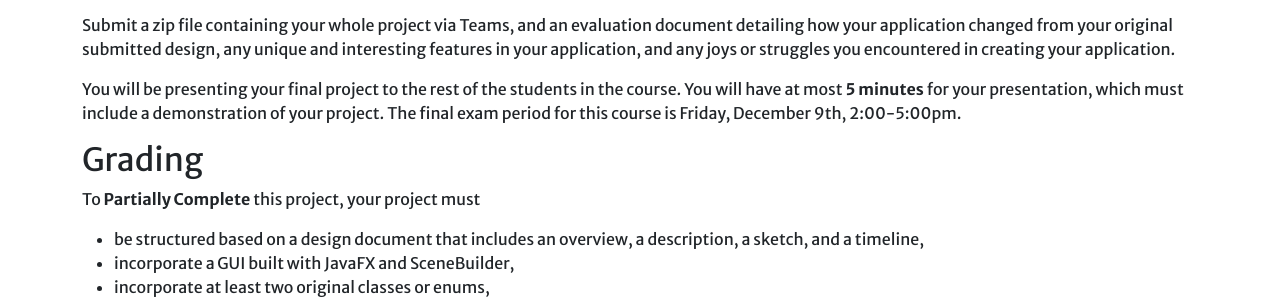
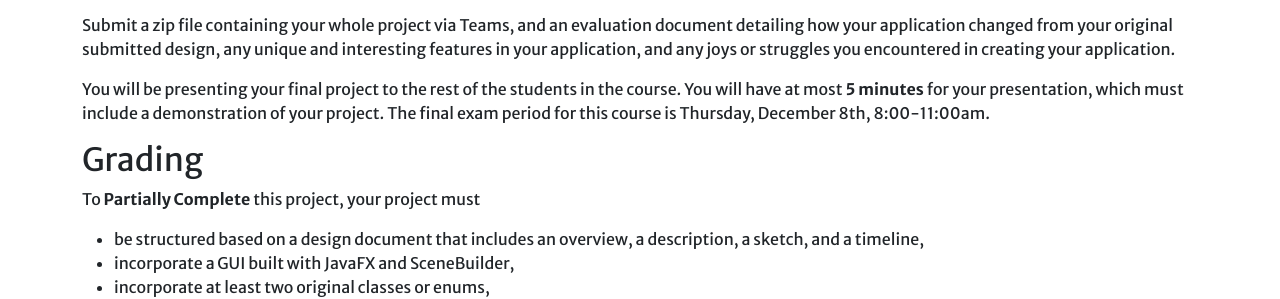
Before and after one commit to Hendrix-CS/csci151, a Jekyll site: the page built from projects/final-project.md, in a window 1280 px wide and 900 px high, scrolled down 1006 px. Shown: the part 217-516 px from the top of the window. Built offline with Jekyll 4.4.1, drawn with Linux system fonts in a browser that asks for light colours; a script that is not in the unit is left out; our own code applies the rules of GitHub Pages for plain Markdown files.

Commit message:
Update final-project.md

```diff
--- a/projects/final-project.md
+++ b/projects/final-project.md
@@ -4,7 +4,7 @@ type: Project
 num: 4
 worktitle: Final Project
 designdue: Tuesday, November 22nd
-finaldue: Friday, December 9th, 2:00-5:00pm
+finaldue: Thursday, December 8th, 8:00-11:00am
 ---
 
 ## Description
```
